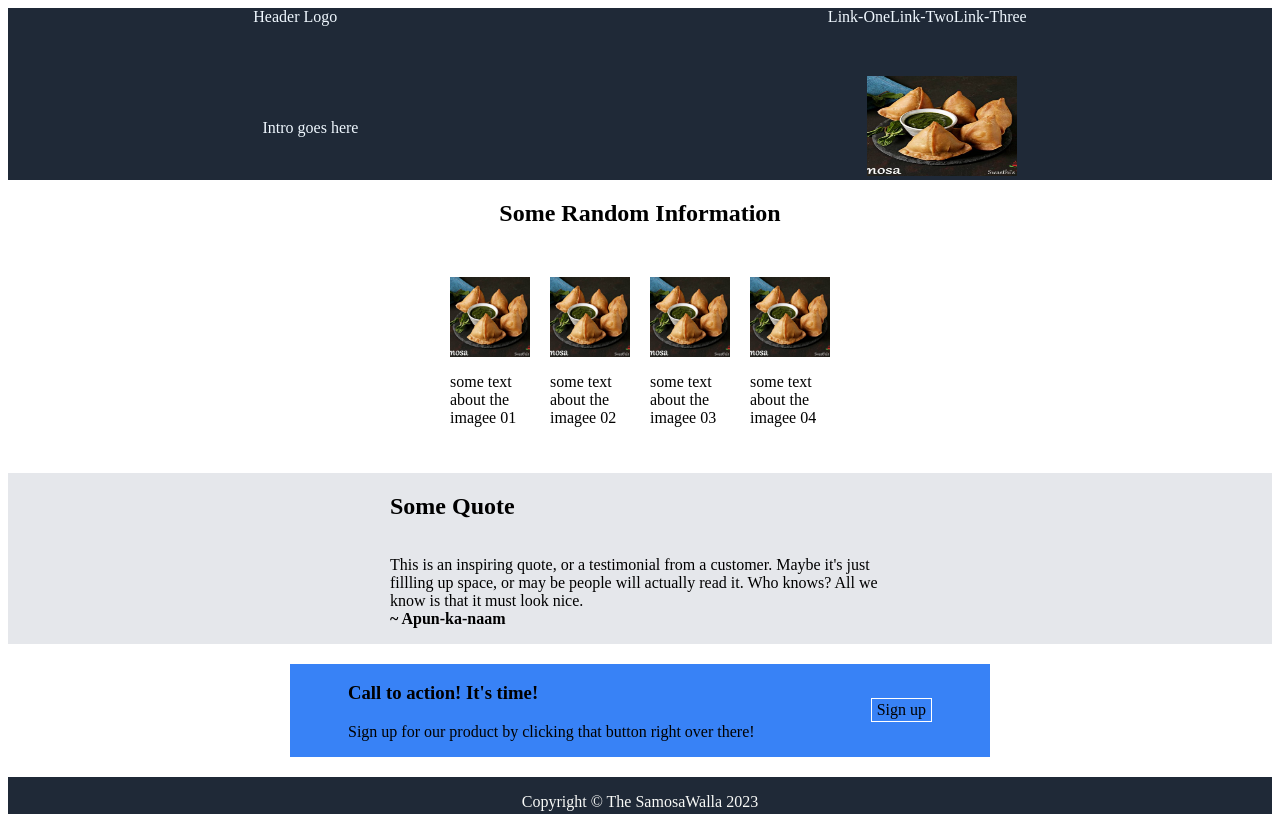
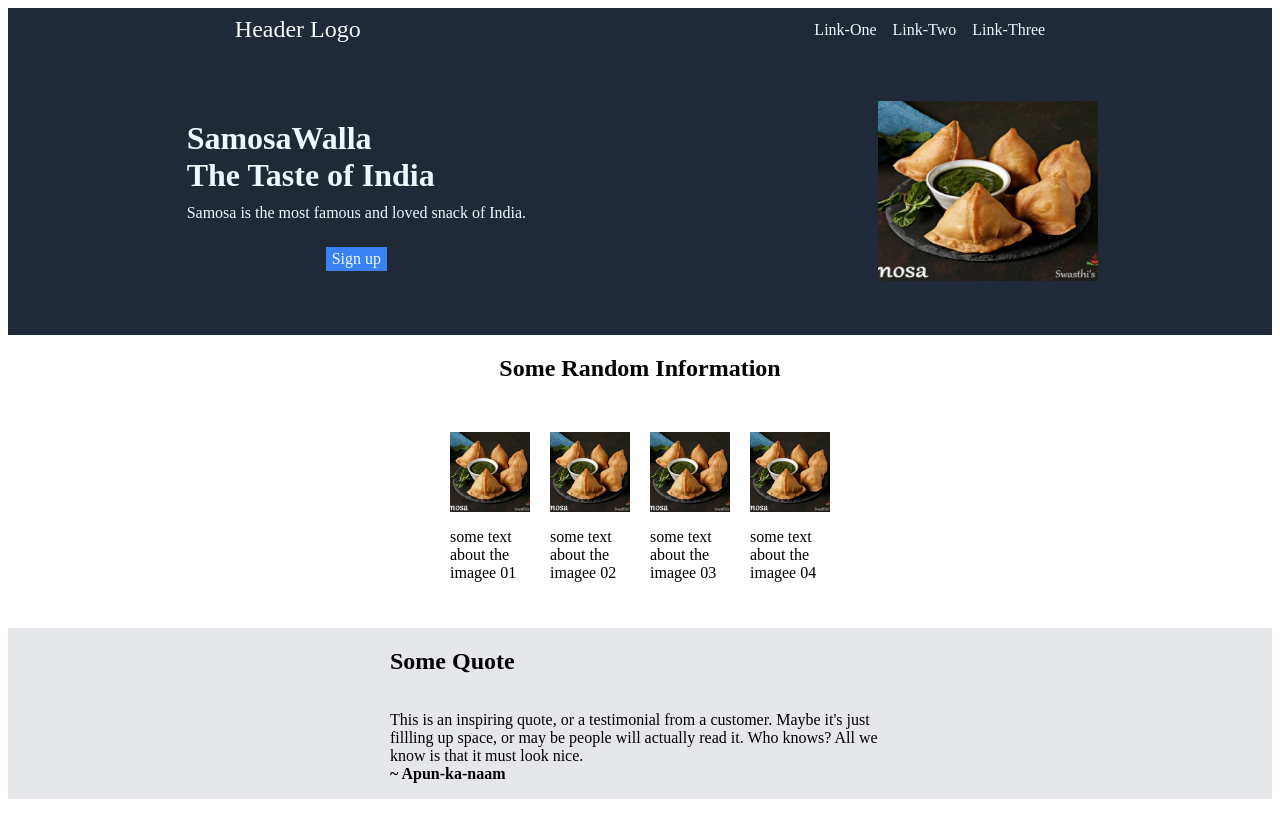
Before and after one commit to YashdeepNeema/landing-page, a plain HTML site: page index.html in a window 1280 px wide. Shown: the top 814 px of the page. Drawn offline with Linux system fonts and the light colour scheme.

Commit message:
Improve header-line-2 as per specification

```diff
--- a/index.html
+++ b/index.html
@@ -18,7 +18,13 @@
         </div>
 
         <div class="header-line-2">
-            <div class="intro">Intro goes here</div>
+            <div class="intro">
+                <h1>SamosaWalla  <br />The Taste of India</h1>
+                <p>Samosa is the most famous and loved snack of India.</p>
+                <div class="intro-1">
+                    Sign up
+                </div>
+            </div>
             <div class="img"><img src="./images/samosa-recipe-500x500.jpg" class="samosa-img"/></div>
         </div>
     </div>
--- a/styles.css
+++ b/styles.css
@@ -7,20 +7,56 @@
 .header-line-2{
     display: flex;
     justify-content: space-around;
+    align-items: center;
+}
+
+.header-logo{
+    margin: 8px;
+    color: #F9FAF8;
+    font-size: 24px;
 }
 
 .header-line-2{
     align-items: center;
     margin-top: 50px;
+    padding-bottom: 50px;
+    align-content: center;
 }
+
+
+
+.header-line-2 h1,
+.header-line-2 p{
+    margin: 5px;
+}
+
+.header-line-2 .intro-1{
+    align-self: center;
+    margin-top: 20px;
+}
+
 
 .header-right{
     display: flex;
 }
+.header-right div{
+    margin: 8px;
+}
 
 .samosa-img{
-    height: 100px;
-    width: 150px;
+    height: 180px;
+    width: 220px;
+}
+
+.intro{
+    display: flex;
+    flex-direction: column;
+}
+
+.intro .intro-1{
+    background-color: #3882F6;
+    max-width: fit-content;
+    padding: 3px 6px 3px 6px;
 }
 
 .section-1{
```
